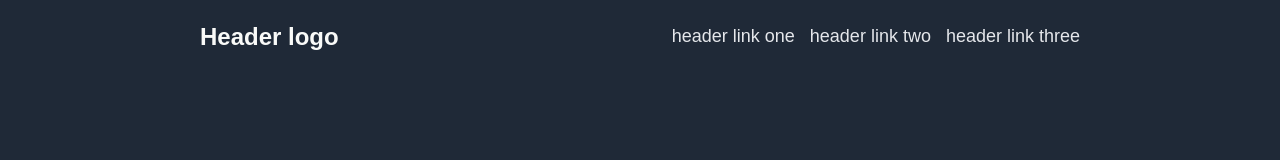
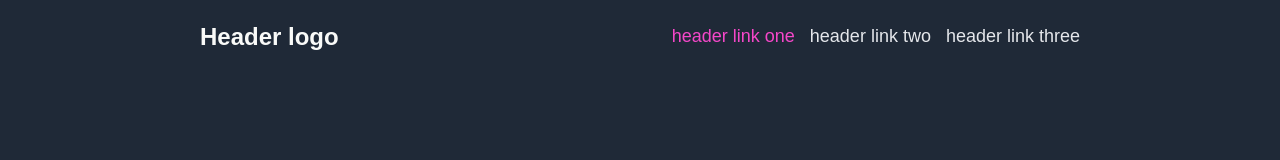
Before and after one commit to FatPanda1991/Landing-page, a plain HTML site: page index.html in a window 1280 px wide. In both pictures the pointer is over the link "header link one". Shown: the top 160 px of the page. Drawn offline with Linux system fonts and the light colour scheme.

Commit message:
Add hover animation for header links

```diff
--- a/style.css
+++ b/style.css
@@ -39,6 +39,10 @@
     text-decoration: none;
     color: #e5e7eb;
     font-size: 18px;
+}
+
+a:hover{
+    color: #f547c9;
 }
 
 .top-container {
```
